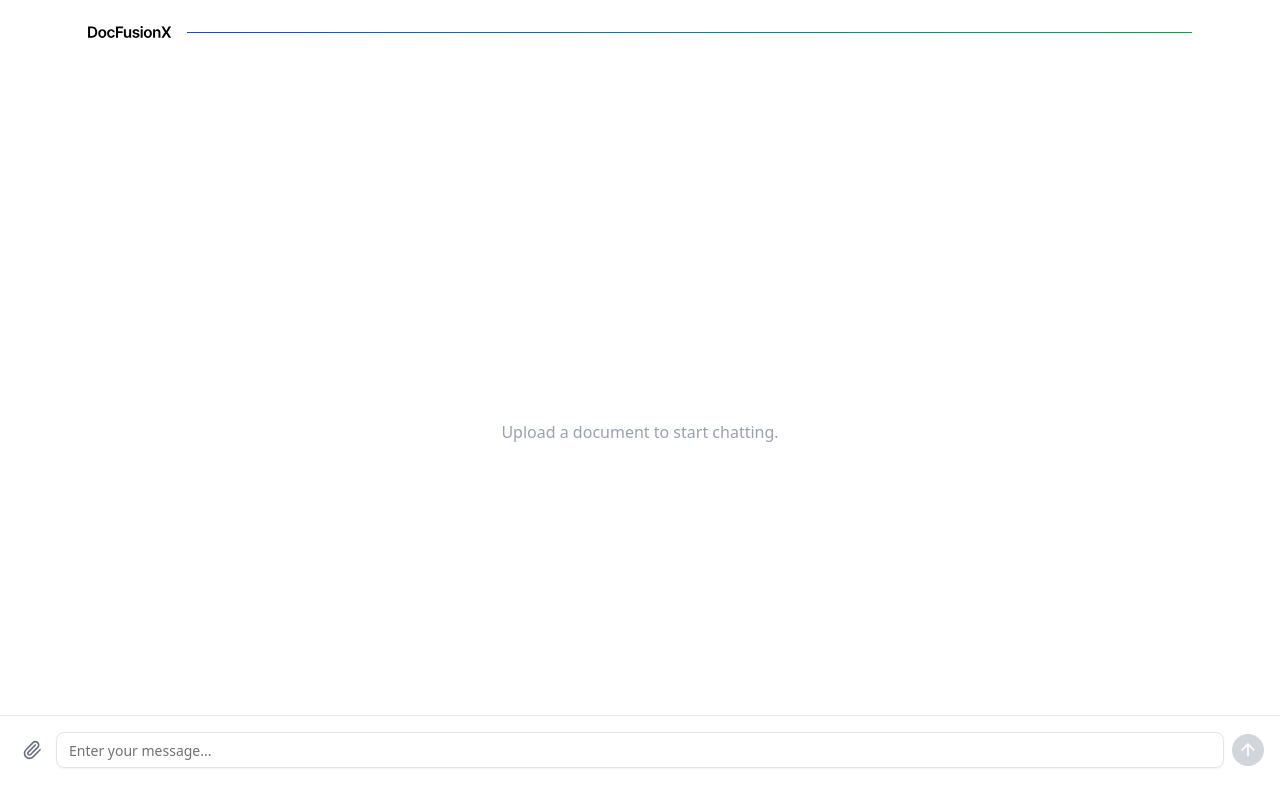
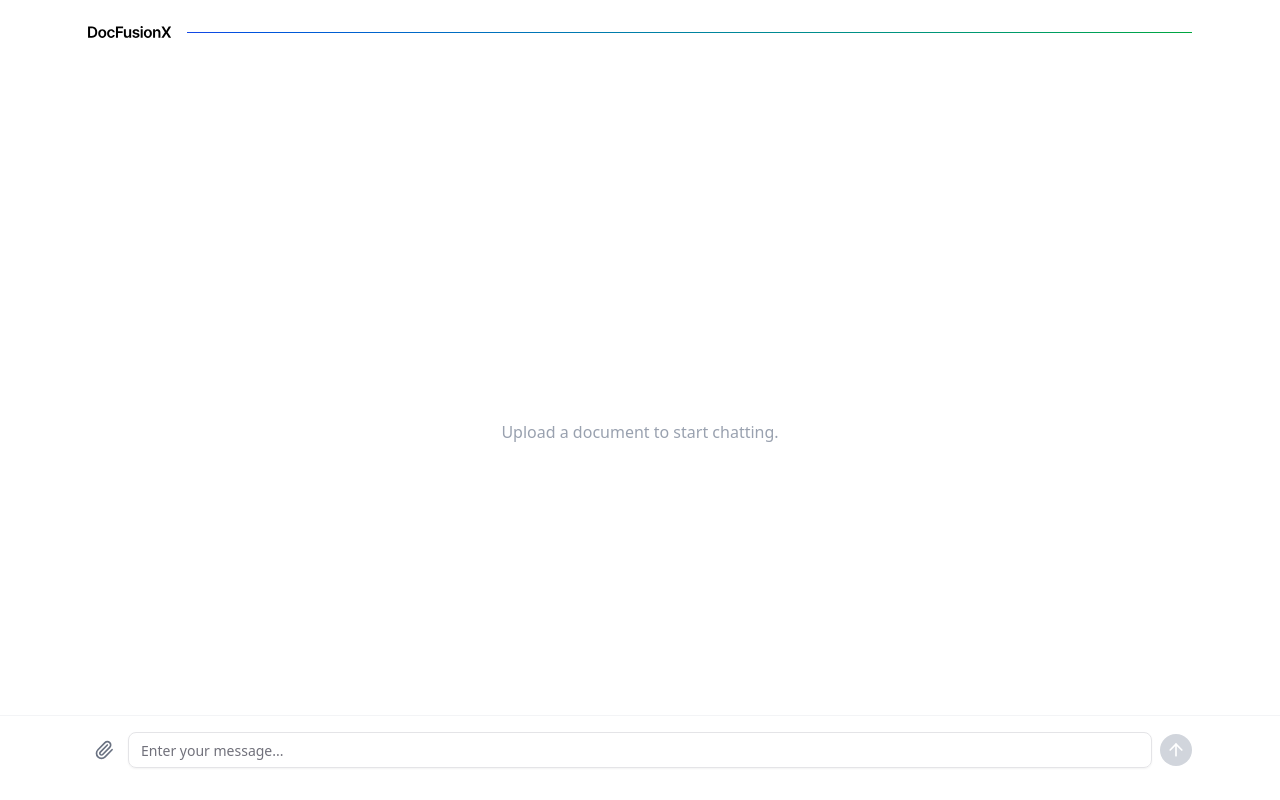
Before and after one commit to DocFusionX/client, a React (Vite) app: page / in a window 1280 px wide. Built offline with nearby package versions, Linux system fonts and the light colour scheme.

Commit message:
fix: adjust border color in ChatInput

```diff
--- a/src/components/ChatInput/index.tsx
+++ b/src/components/ChatInput/index.tsx
@@ -33,8 +33,8 @@ export default function ChatInput({
     };
 
     return (
-        <div className="fixed bottom-0 left-0 right-0 p-4 pb-8 bg-white bg-opacity-90 backdrop-blur-sm border-t border-gray-200">
-            <div className="flex items-center gap-2">
+        <div className="fixed bottom-0 left-0 right-0 p-4 pb-8 bg-white bg-opacity-90 backdrop-blur-sm border-t border-gray-100">
+            <div className="w-full max-w-6xl mx-auto px-6 flex items-center gap-2">
                 <FileUploadButton onUpload={onUpload} isLoading={disabled} />
                 <Field className="flex-1">
                     <Input
```
